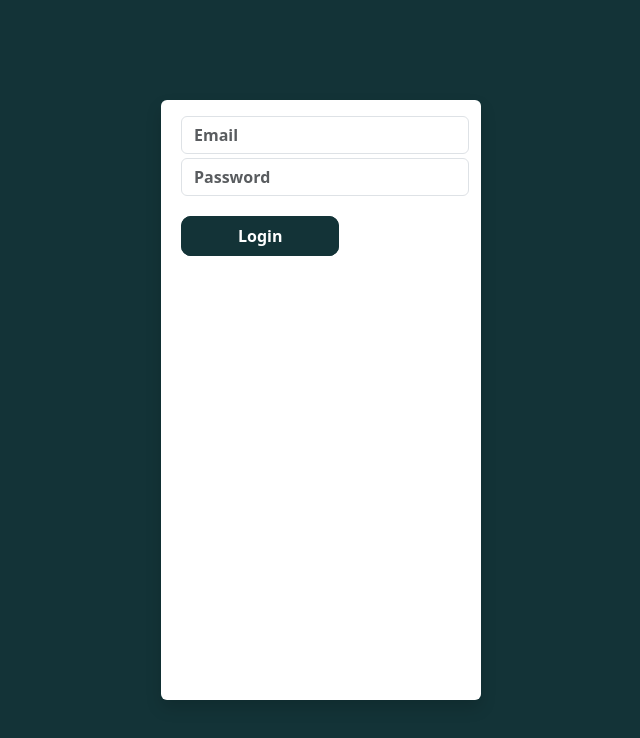
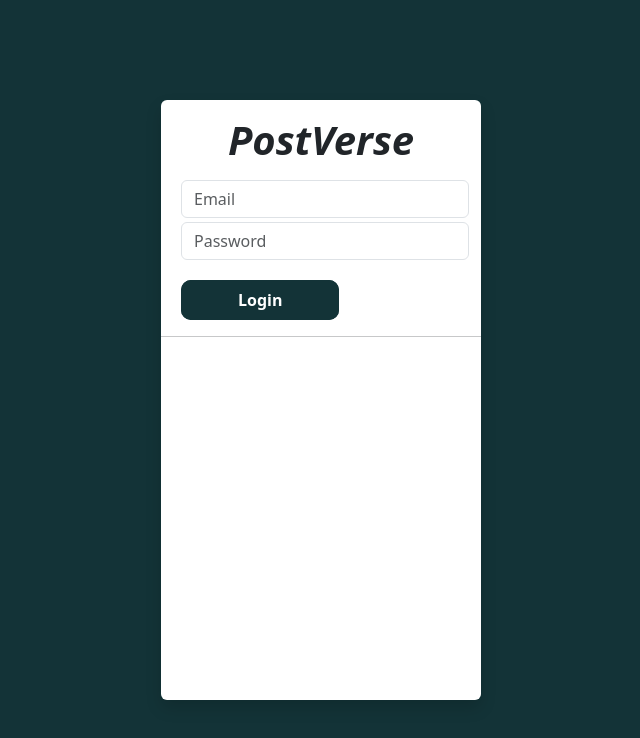
Before and after one commit to FrankoLika/Capstone-FE, a React (Create React App) app: page / in a window 1280 px wide. Shown: the top 738 px of the page, without its empty margins (319-959 px from the left). Built offline with nearby package versions, Linux system fonts and the light colour scheme.

Commit message:
protected routes

```diff
--- a/package.json
+++ b/package.json
@@ -7,6 +7,7 @@
     "@testing-library/react": "^13.4.0",
     "@testing-library/user-event": "^13.5.0",
     "bootstrap": "^5.3.0",
+    "jwt-decode": "^3.1.2",
     "nanoid": "^4.0.2",
     "react": "^18.2.0",
     "react-bootstrap": "^2.8.0",
--- a/src/App.js
+++ b/src/App.js
@@ -1,11 +1,18 @@
 import { BrowserRouter, Routes, Route } from "react-router-dom";
+import ProtectedRoutes from "./middleware/ProtectedRoutes";
 import Login from "./pages/Login";
+import Homepage from "./pages/Homepage"
+import ErrorPage from "./pages/ErrorPage"
 function App() {
   return (
-    <div style={{backgroundColor:"#133337", height:"100vh"}}>
+    <div style={{ backgroundColor: "#133337", height: "100vh" }}>
       <BrowserRouter>
         <Routes>
-          <Route exact path="/" element={<Login/>} />
+          <Route exact path="/" element={<Login />} />
+          <Route element={<ProtectedRoutes />}>
+            <Route path="/Homepage" element={<Homepage />} />
+          </Route>
+          <Route path="*" element={<ErrorPage />} />
         </Routes>
       </BrowserRouter>
     </div>
--- /dev/null
+++ b/src/middleware/ProtectedRoutes.js
@@ -0,0 +1,25 @@
+import React, { useEffect } from "react";
+import { Outlet, useNavigate } from "react-router-dom";
+import jwtDecode from "jwt-decode";
+import Login from "../pages/Login";
+const useAuth = () => {
+    return localStorage.getItem("jwt")
+}
+
+const useSession = () => {
+    const session = useAuth()
+    const decodedSession = session ? jwtDecode(session) : null
+    const navigate = useNavigate()
+    useEffect(() => {
+        if (!session) {
+            navigate('/', {replace : true})
+        }
+    }, [navigate, session])
+    return decodedSession
+}
+
+export default function ProtectedRoutes() {
+    const isAuthorized = useAuth()
+    const session = useSession()
+    return isAuthorized ? <Outlet /> : <Login />
+}
--- /dev/null
+++ b/src/pages/ErrorPage.js
@@ -0,0 +1,9 @@
+import React from 'react'
+
+const ErrorPage = () => {
+  return (
+    <div>ErrorPage</div>
+  )
+}
+
+export default ErrorPage
--- /dev/null
+++ b/src/pages/Homepage.js
@@ -0,0 +1,9 @@
+import React from 'react'
+
+const Homepage = () => {
+  return (
+    <div>Homepage</div>
+  )
+}
+
+export default Homepage
--- a/src/pages/Login.js
+++ b/src/pages/Login.js
@@ -16,7 +16,6 @@ const Login = () => {
             })
             const data = await req.json()
             const jwt = data.token
-            console.log(data.userId)
             localStorage.setItem('jwt', jwt);
         } catch (error) {
             console.log(error)
@@ -25,6 +24,7 @@ const Login = () => {
     return (
         <div className=' h-100 d-flex align-items-center justify-content-center'>
             <div className='h-75 w-25 bg-white shadow rounded'>
+                <h1 className='text-center mt-3 fst-italic fw-bold'>PostVerse</h1>
                 <Form onSubmit={login} className='m-3'>
                     <FormControl
                         onChange={(e) => setFormData({
@@ -33,7 +33,7 @@ const Login = () => {
                         })}
                         type='email'
                         placeholder='Email'
-                        className='m-1 fw-bold'
+                        className='m-1'
                     >
                     </FormControl>
                     <FormControl
@@ -43,14 +43,14 @@ const Login = () => {
                         })}
                         type='password'
                         placeholder='Password'
-                        className='m-1 fw-bold'
+                        className='m-1'
                     >
                     </FormControl>
                     <button type='submit' className='glow-on-hover mx-1 mt-3'>
                         <b>Login</b>
                     </button>
                 </Form>
-
+                <hr></hr>
             </div>
         </div>
     )
```
Also changed, not shown: 1 other file (tests, documents, lock files or other folders).
